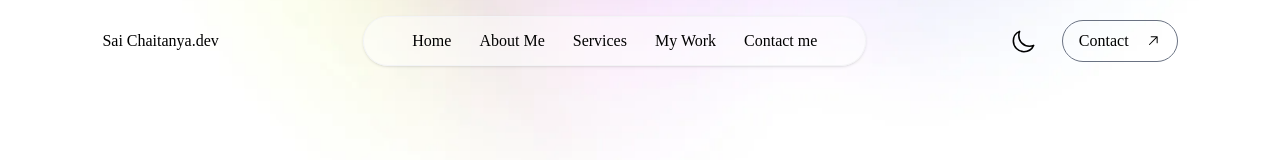
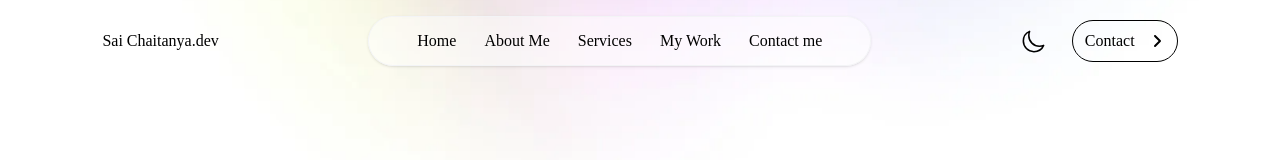
Before and after one commit to SAICHAITANYAK2003/Portfolio, a React (Vite) app in the folder frontend/: page / in a window 1280 px wide. Shown: the top 160 px of the page. Built offline with nearby package versions, Linux system fonts and the light colour scheme; a web font is replaced by a local one.

Commit message:
whatapp feature

```diff
--- a/frontend/src/components/Navbar.jsx
+++ b/frontend/src/components/Navbar.jsx
@@ -1,14 +1,29 @@
 import { GoArrowUpRight } from "react-icons/go";
 import { assets } from "../assets/assets";
-import { IoMoonOutline, IoSunnyOutline } from "react-icons/io5";
+import {
+  IoMoonOutline,
+  IoSunnyOutline,
+  IoLogoWhatsapp,
+  IoMailOpenOutline,
+} from "react-icons/io5";
 import { useEffect, useRef, useState } from "react";
 import { HiMenuAlt3 } from "react-icons/hi";
+import { FaAngleRight } from "react-icons/fa6";
 import { IoIosCloseCircleOutline } from "react-icons/io";
 import { useAppContext } from "../context/AppContext";
 const Navbar = () => {
   const { themeValue, onHandleTheme } = useAppContext();
   const [isScroll, setIsScroll] = useState(false);
+  const [showMenu, setShowMenu] = useState(false);
   const showMenuOptions = useRef();
+
+  // What's app connection
+  const number = import.meta.env.VITE_WHATSAPP_NUMBER;
+  const message = import.meta.env.VITE_WHATSAPP_MESSAGE;
+
+  const encodedMessage = encodeURIComponent(message);
+
+  const whatsAppUrl = `https://wa.me/${number}?text=${encodedMessage}`;
 
   const openMenu = () => {
     showMenuOptions.current.style.transform = "translateX(-16rem)";
@@ -22,11 +37,13 @@ const Navbar = () => {
     window.addEventListener("scroll", () => {
       if (scrollY > 50) {
         setIsScroll(true);
+        setShowMenu(false)
       } else {
         setIsScroll(false);
       }
     });
   }, []);
+
   return (
     <>
       {/* Desktop View */}
@@ -84,9 +101,10 @@ const Navbar = () => {
         </ul>
 
         <div className="flex items-center gap-2.5 ">
+          {/* Theme Button */}
           <button
             onClick={() => onHandleTheme((prev) => !prev)}
-            className="cursor-pointer dark:text-white"
+            className="cursor-pointer dark:text-white mr-4"
           >
             {themeValue === "dark" ? (
               <IoSunnyOutline size={25} />
@@ -94,13 +112,52 @@ const Navbar = () => {
               <IoMoonOutline size={25} />
             )}
           </button>
-          <a
-            href="#contact"
-            className="lg:flex items-center space-x-4 hidden border border-gray-500 px-4 py-2 rounded-full ml-4 dark:text-white hover:scale-105 transition-all duration-500"
-          >
-            <span className="">Contact</span>
-            <GoArrowUpRight />
-          </a>
+
+
+          <div className="relative z-50">
+            <div className="relative group">
+              <button
+                onClick={() => setShowMenu((prev) => !prev)}
+                className="flex items-center space-x-3.5 border  px-3 py-2 rounded-full cursor-pointer hover:scale-105 group transition-all duration-500 dark:border-white dark:text-white"
+              >
+                <span className="hidden lg:block">Contact</span>
+                <span className="group-hover:rotate-90  transition-all duration-500">
+                  <FaAngleRight />
+                </span>
+              </button>
+
+              {/* Email and What's app */}
+              {showMenu && (
+                <>
+                  <div
+                    onClick={(e) => e.stopPropagation()}
+                    className="absolute bg-white  border border-gray-300 rounded-xl px-4 py-3 top-full  -right-2 shadow-lg shadow-gray-200  dark:border-white dark:text-white dark:shadow-none dark:bg-black w-48 mt-2 z-50"
+                  >
+                    <a
+                      href="#contact"
+                      className="flex items-center space-x-3 hover:bg-gray-100/70 px-3 py-2 rounded-lg  dark:hover:bg-transparent hover:text-blue-500  "
+                    >
+                      <span>Email</span>
+                      <span>
+                        <IoMailOpenOutline size={20} />
+                      </span>
+                    </a>
+
+                    <a
+                      href={whatsAppUrl}
+                      target="_blank"
+                      className="flex items-center space-x-3 hover:bg-gray-100/70 px-3 py-2 rounded-lg  hover:text-green-500 dark:hover:bg-transparent "
+                    >
+                      <span>Whats app</span>
+                      <span>
+                        <IoLogoWhatsapp size={20} />
+                      </span>
+                    </a>
+                  </div>
+                </>
+              )}
+            </div>
+          </div>
 
           {/* Mobile View */}
 
--- /dev/null
+++ b/frontend/src/components/Options.jsx
@@ -0,0 +1,7 @@
+import React from "react";
+
+const Options = () => {
+  return <div></div>;
+};
+
+export default Options;
```
